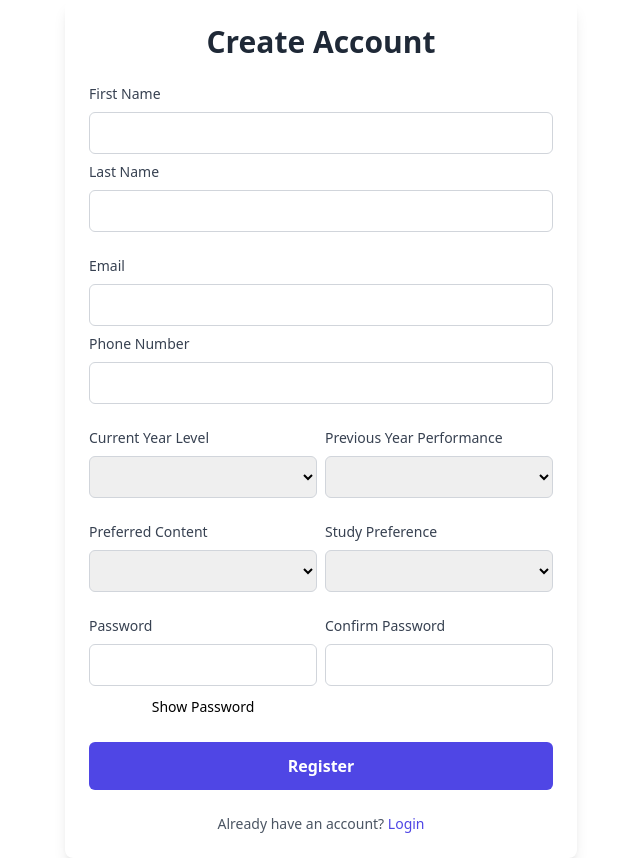
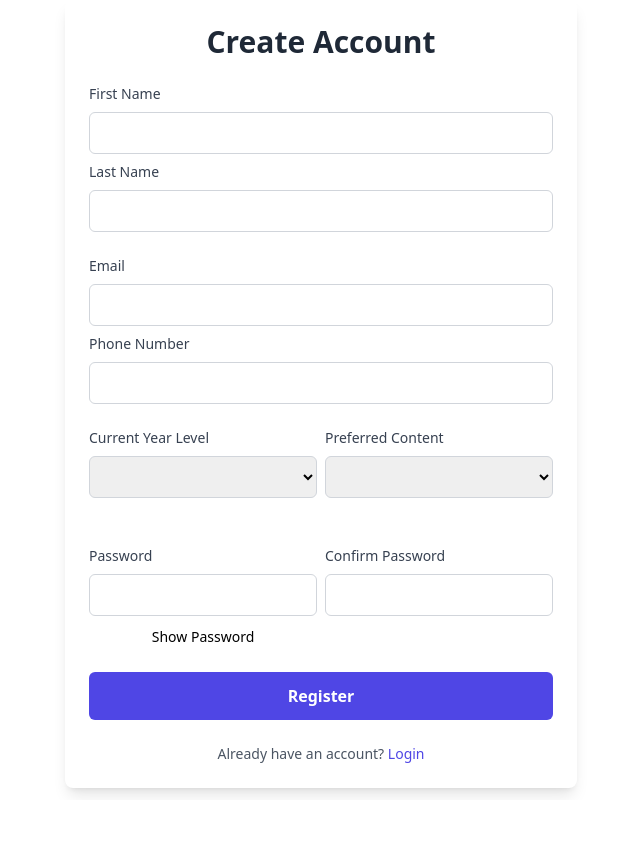
Before and after one commit to olakayCoder1/ayo-recommendation-frontend, a React (Vite) app: page /register in a window 1280 px wide. Shown: the whole page, without its empty margins (319-959 px from the left). After the commit the page ends 800 px from the top, so only its background shows below. Built offline with nearby package versions, Linux system fonts and the light colour scheme.

Commit message:
`Removed unused fields and swapped options in select fields in Register component`

```diff
--- a/src/pages/Register.tsx
+++ b/src/pages/Register.tsx
@@ -14,9 +14,9 @@ const Register: React.FC = () => {
     email: '',
     phone_number: '',
     current_year_level: '',
-    previous_year_performance: '',
+    // previous_year_performance: '',
     preferred_content: '',
-    study_preference: '',
+    // study_preference: '',
     password: '',
     confirmPassword: '',
   });
@@ -121,20 +121,6 @@ const Register: React.FC = () => {
           />
           <InputField
             type="select"
-            label="Previous Year Performance"
-            name="previous_year_performance"
-            placeholder=''
-            value={formData.previous_year_performance}
-            onChange={handleChange}
-            required
-            options={['First Class', '2:1', '2:2', 'Third Class']}
-          />
-        </div>
-
-        {/* Preferred Content and Study Preference */}
-        <div className="grid grid-cols-1 md:grid-cols-2 gap-2">
-          <InputField
-            type="select"
             label="Preferred Content"
             name="preferred_content"
             placeholder=''
@@ -143,7 +129,22 @@ const Register: React.FC = () => {
             required
             options={['Video', 'Article', 'Quiz']}
           />
-          <InputField
+
+        </div>
+
+        {/* Preferred Content and Study Preference */}
+        <div className="grid grid-cols-1 md:grid-cols-2 gap-2">
+          {/* <InputField
+            type="select"
+            label="Previous Year Performance"
+            name="previous_year_performance"
+            placeholder=''
+            value={formData.previous_year_performance}
+            onChange={handleChange}
+            required
+            options={['First Class', '2:1', '2:2', 'Third Class']}
+          /> */}
+          {/* <InputField
             type="select"
             label="Study Preference"
             name="study_preference"
@@ -152,7 +153,7 @@ const Register: React.FC = () => {
             onChange={handleChange}
             required
             options={['Morning', 'Night']}
-          />
+          /> */}
         </div>
 
         {/* Password and Confirm Password with View Toggle */}
```
